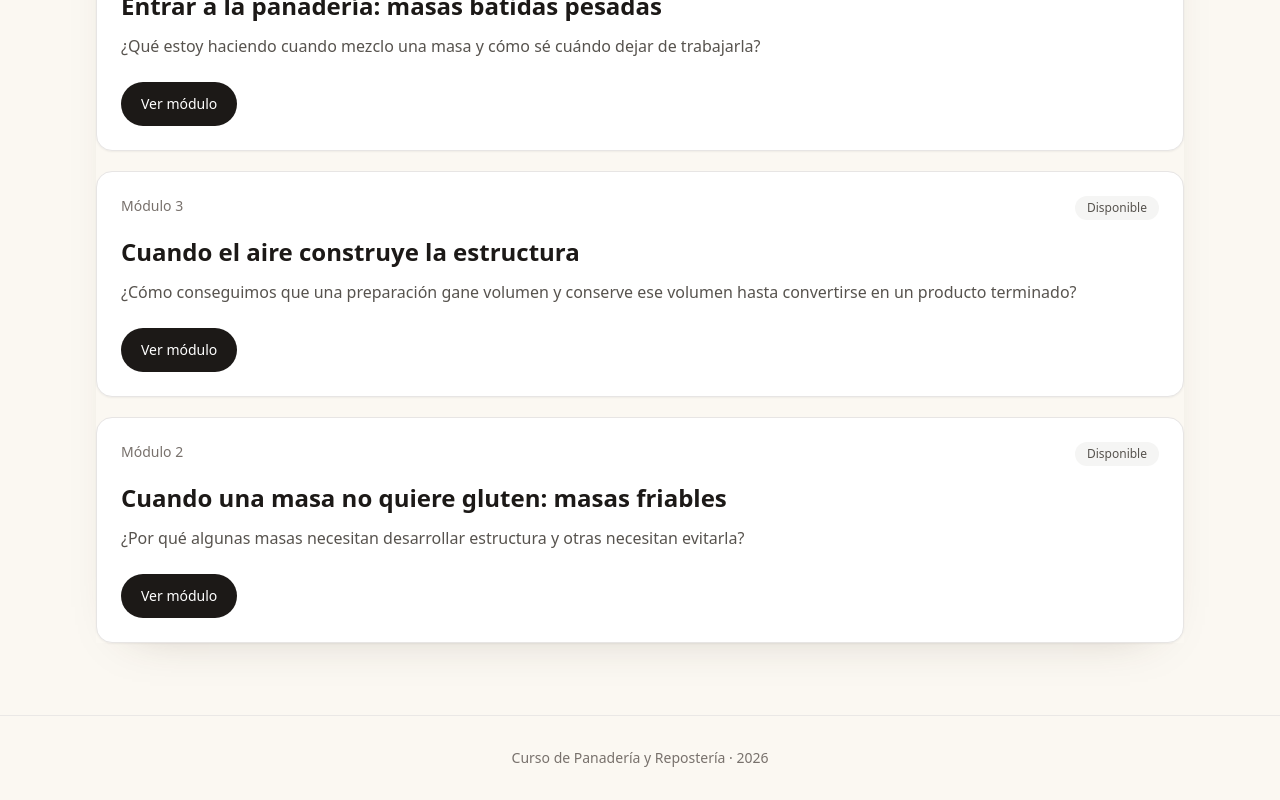
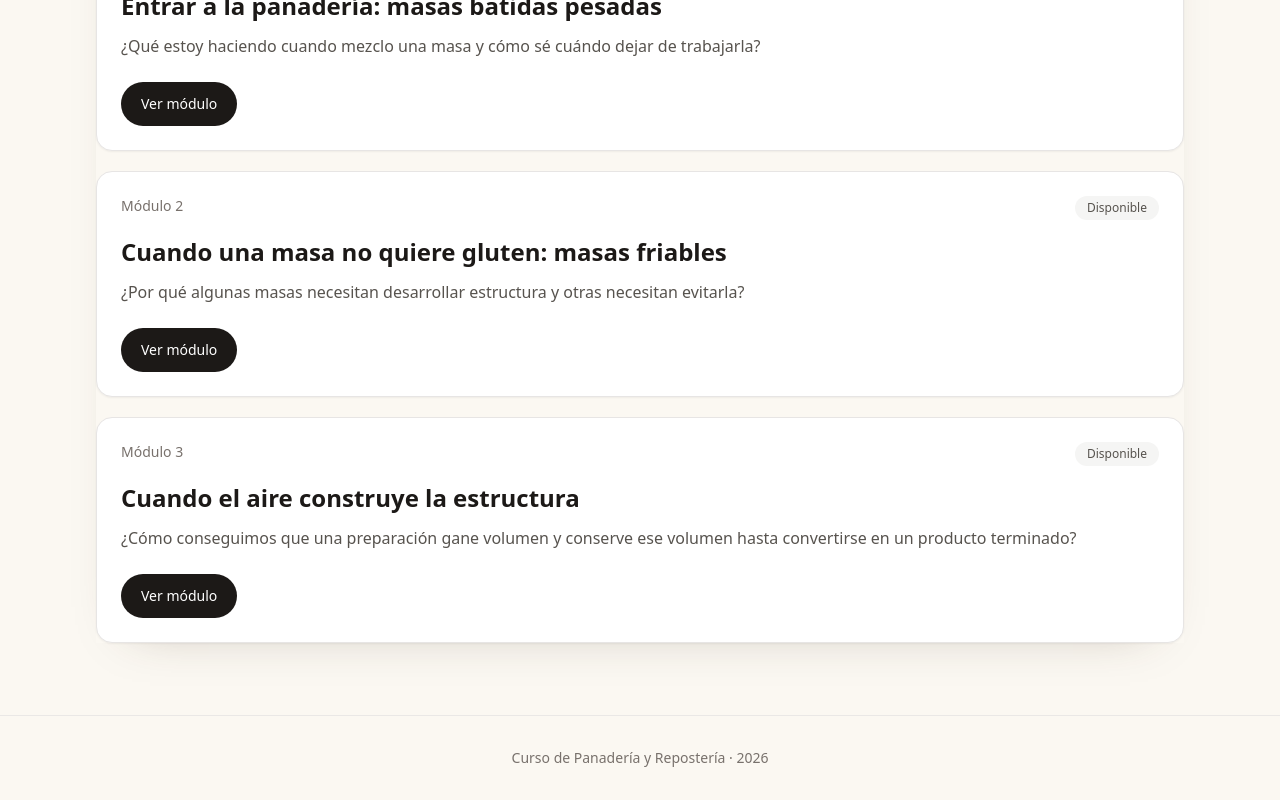
Before and after one commit to Drworm82/CursoPanadero, a Next.js app: page /ruta in a window 1280 px wide. Shown: the part 550-1350 px from the top of the page. Built offline with nearby package versions, Linux system fonts and the light colour scheme; no server answers.

Commit message:
Ordenar módulos en la ruta

```diff
--- a/pages/ruta.js
+++ b/pages/ruta.js
@@ -17,6 +17,15 @@ const modules = [
     expected_result: 'Ejecutar tres masas batidas pesadas con distintos métodos y describir lo observado.',
   },
   {
+    id: 'modulo-2',
+    sort_order: 2,
+    slug: 'modulo-2-masas-friables',
+    href: '/modulo-2',
+    title: 'Cuando una masa no quiere gluten: masas friables',
+    guiding_question: '¿Por qué algunas masas necesitan desarrollar estructura y otras necesitan evitarla?',
+    expected_result: 'Reconocer qué busca una masa friable, entender el papel de la grasa y el reposo, y distinguir el método de arenado del acremado.',
+  },
+  {
     id: 'modulo-3',
     sort_order: 3,
     slug: 'modulo-3-masas-batidas-ligeras',
@@ -24,15 +33,6 @@ const modules = [
     title: 'Cuando el aire construye la estructura',
     guiding_question: '¿Cómo conseguimos que una preparación gane volumen y conserve ese volumen hasta convertirse en un producto terminado?',
     expected_result: 'Reconocer el papel del huevo como agente aireante, entender por qué la harina se incorpora suavemente y empezar a interpretar el volumen y la estructura de una masa batida ligera.',
-  },
-  {
-    id: 'modulo-2',
-    sort_order: 2,
-    slug: 'modulo-2-masas-friables',
-    href: '/modulo-2',
-    title: 'Cuando una masa no quiere gluten: masas friables',
-    guiding_question: '¿Por qué algunas masas necesitan desarrollar estructura y otras necesitan evitarla?',
-    expected_result: 'Reconocer qué busca una masa friable, entender el papel de la grasa y el reposo, y distinguir el método de arenado del acremado.',
   },
 ];
 
```
